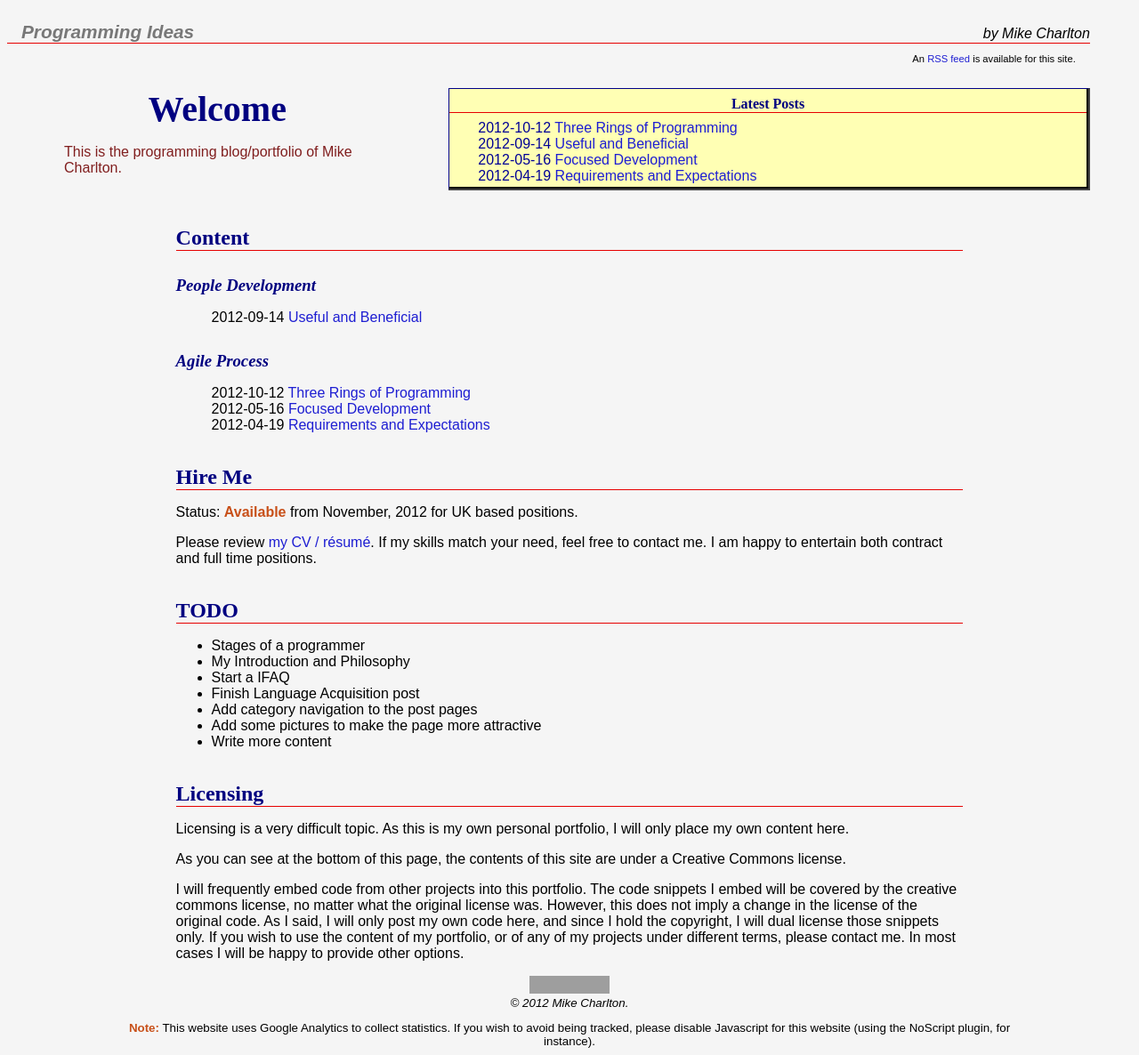
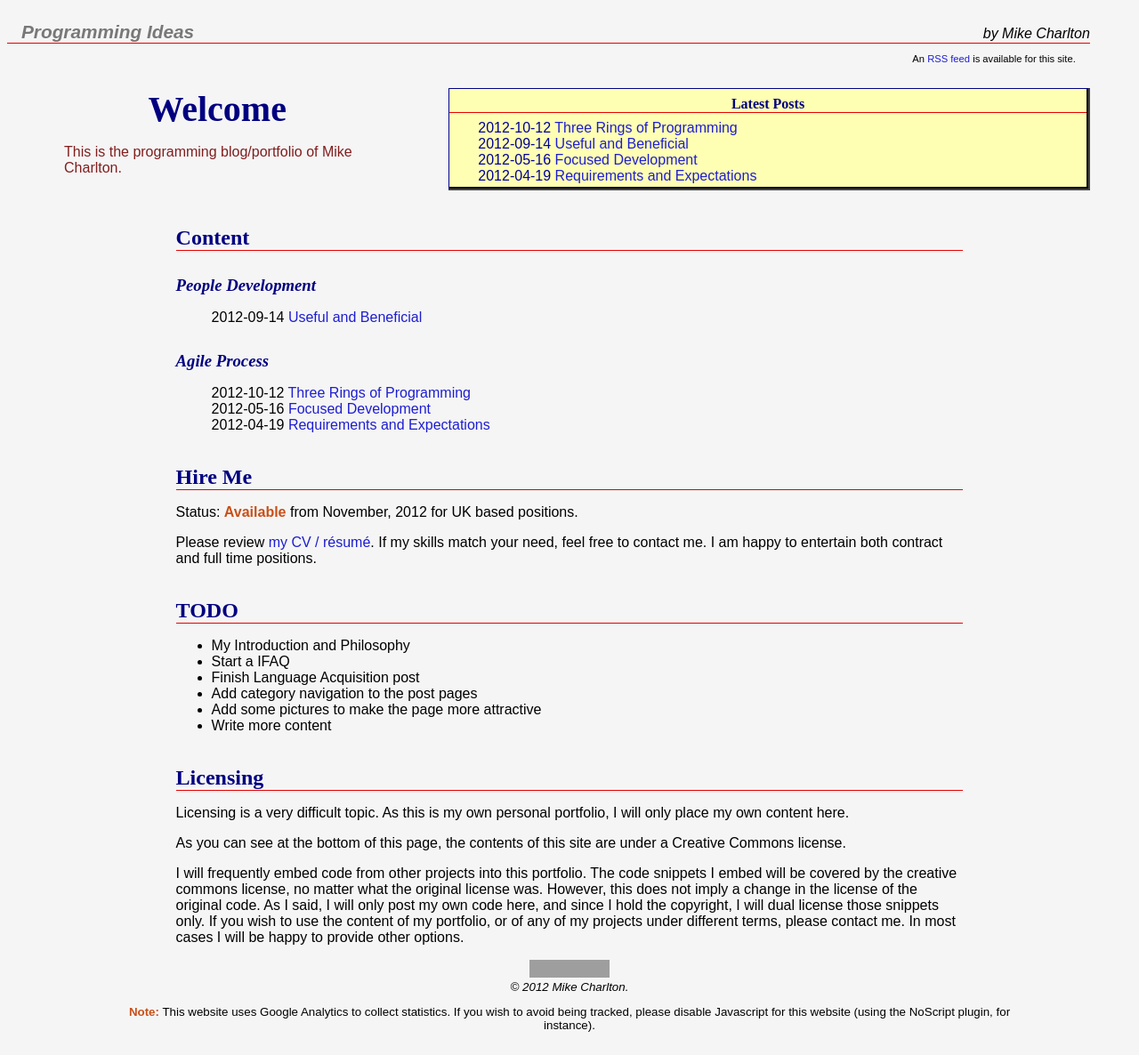
Before and after one commit to mikekchar/portfolio, a Jekyll site: the page built from index.html, in a window 1280 px wide. Shown: the whole page at 89% size. Built offline with Jekyll 4.4.1, drawn with Linux system fonts in a browser that asks for light colours; part of the change alters nothing that is shown; grey boxes are pictures that could not be loaded.

```diff
--- a/_includes/TODO.html
+++ b/_includes/TODO.html
@@ -1,6 +1,5 @@
 <h2>TODO</h2>
 <ul>
-    <li>Stages of a programmer</li>
     <li>My Introduction and Philosophy</li>
     <li>Start a IFAQ</li>
     <li>Finish Language Acquisition post</li>
--- a/index.html
+++ b/index.html
@@ -38,7 +38,7 @@ description: This is the programming blog/portfolio of Mike Charlton.
 Status: <strong>Available</strong> from November, 2012 for UK based positions.
 </p>
 <p>
-Please review <a href="/Resume">my CV / r&eacute;sum&eacute;</a>.  If my skills match your need, feel free to contact
+Please review <a href="Resume">my CV / r&eacute;sum&eacute;</a>.  If my skills match your need, feel free to contact
 me.  I am happy to entertain both contract and full time positions.
 </p>
 
```
